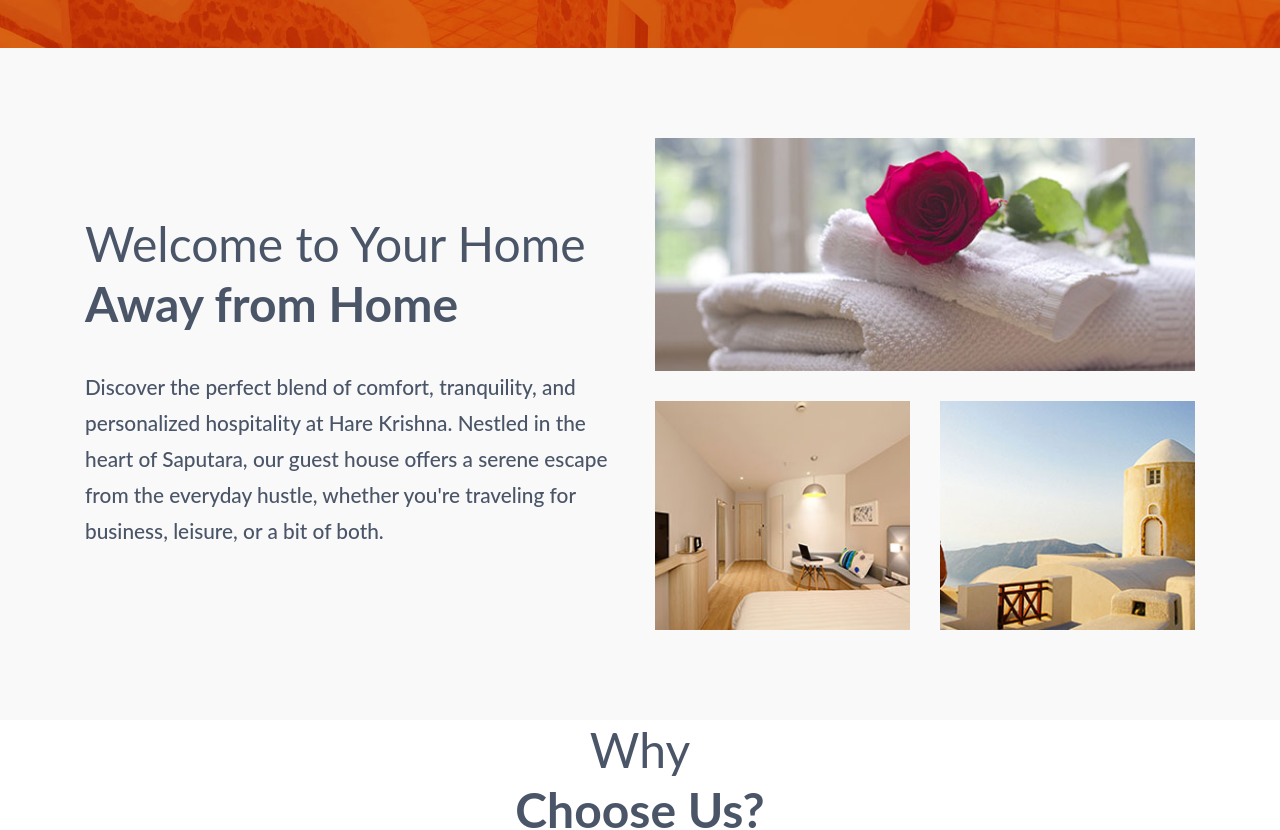
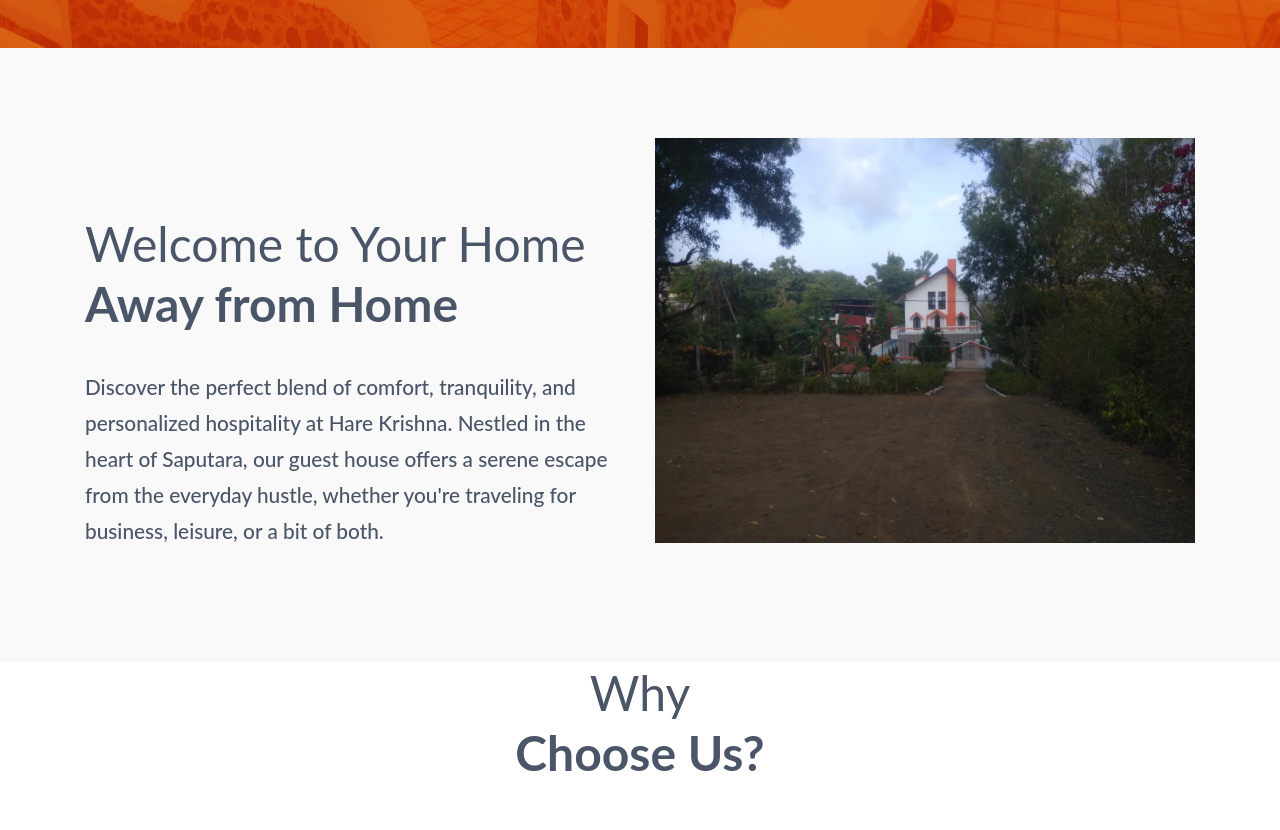
Before and after one commit to umasharma316/hhk_project, a plain HTML site: page index.html in a window 1280 px wide. Shown: the part 652-1482 px from the top of the page. Drawn offline with nearby package versions, Linux system fonts and the light colour scheme.

Commit message:
added new image

```diff
--- a/index.html
+++ b/index.html
@@ -289,17 +289,17 @@
                   <div class="row">
                      <div class="col-md-12">
                         <div class="img_box">
-                           <figure><img src="images/img1.jpg" alt="#"/></figure>
+                           <figure><img src="images/fullimg.webp" alt="#"/></figure>
                         </div>
                      </div>
                      <div class="col-md-6">
                         <div class="img_box">
-                           <figure><img src="images/img2.jpg" alt="#"/></figure>
+                           <!-- <figure><img src="images/img2.jpg" alt="#"/></figure> -->
                         </div>
                      </div>
                      <div class="col-md-6">
                         <div class="img_box">
-                           <figure><img src="images/img3.jpg" alt="#"/></figure>
+                           <!-- <figure><img src="images/img3.jpg" alt="#"/></figure> -->
                         </div>
                      </div>
                   </div>
```
Also changed, not shown: images/fullimg.webp (added).
